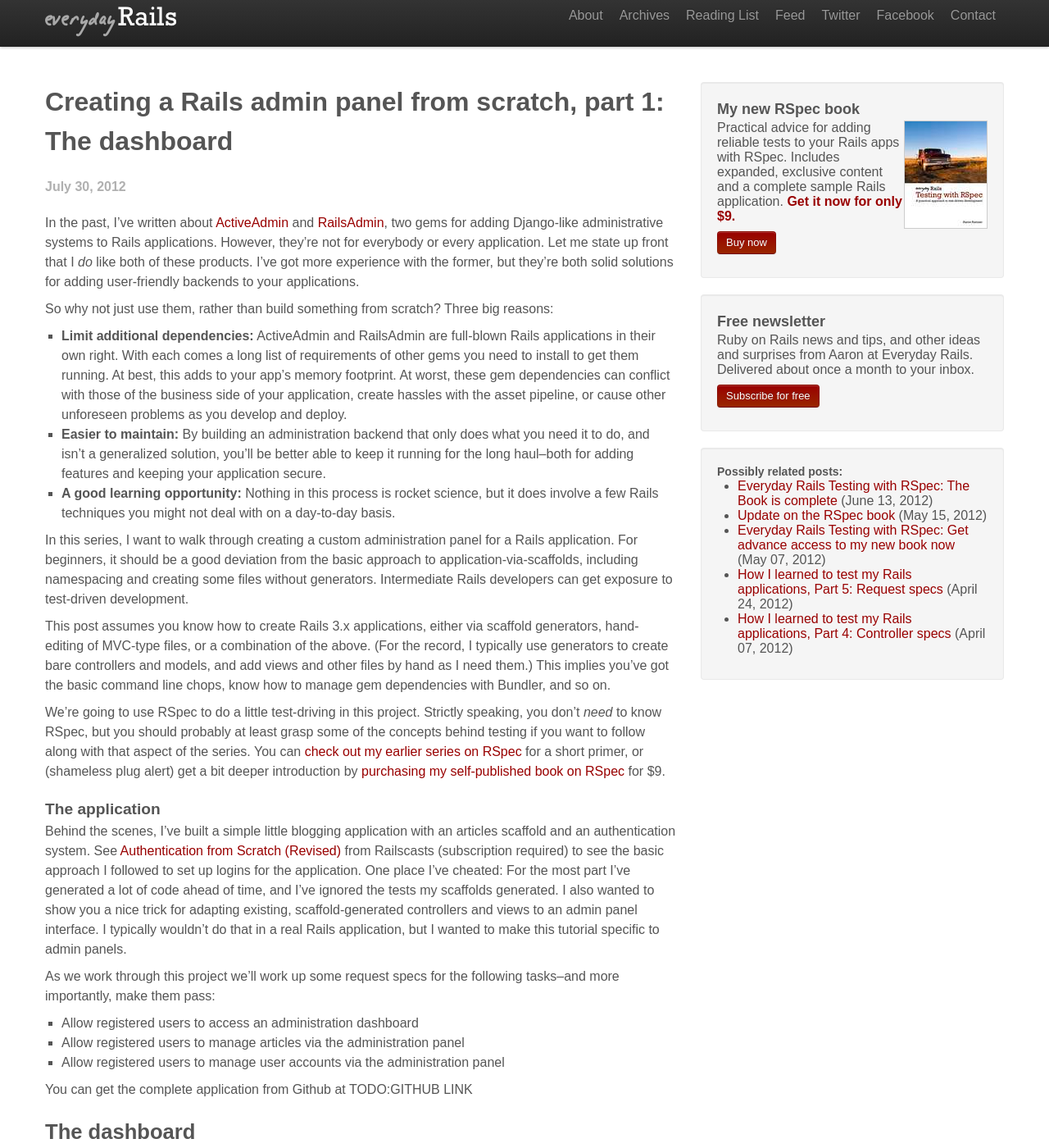
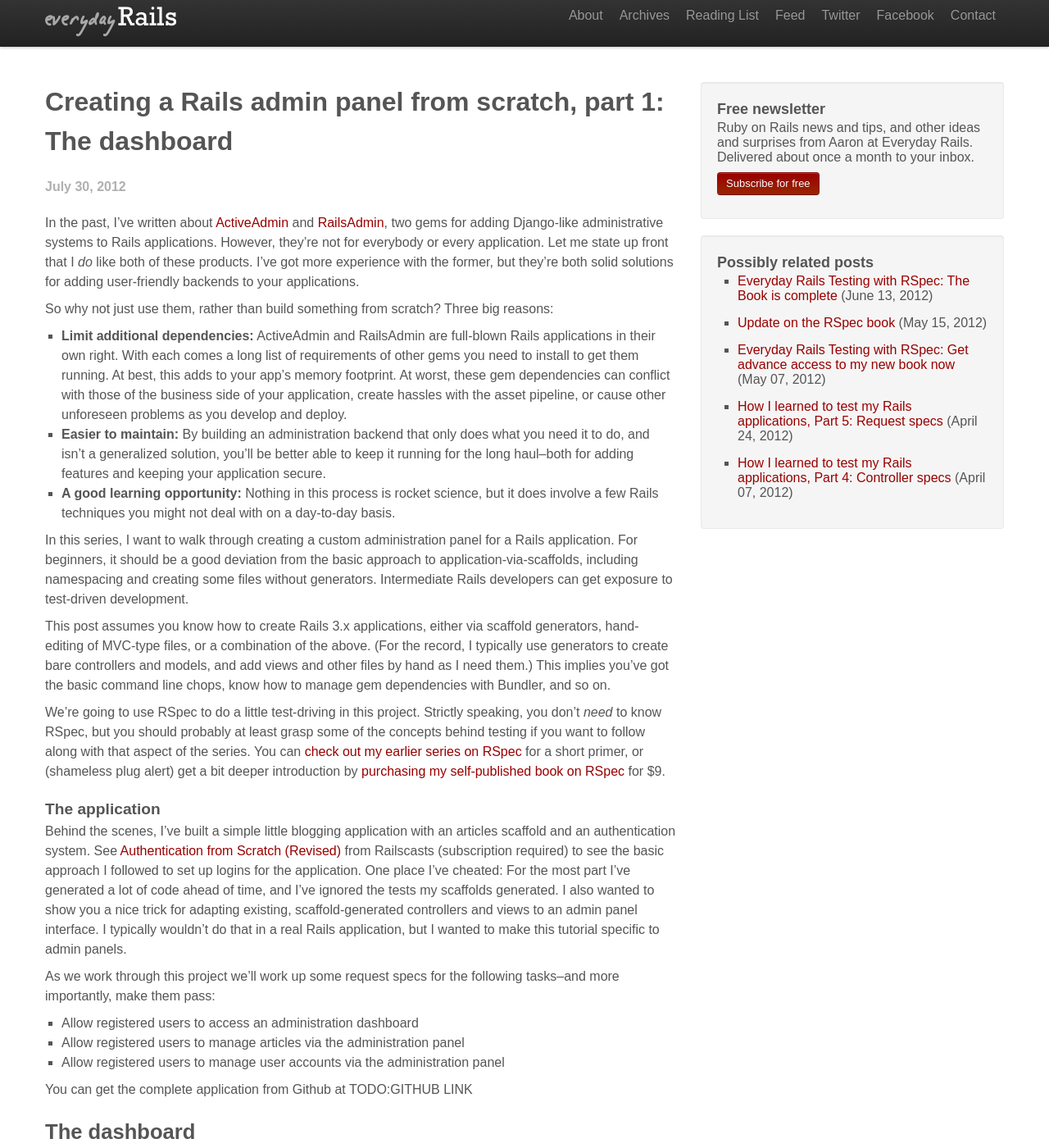
Before and after one commit to everydayrails/everyday-rails, a Jekyll site: the page built from _posts/2012-07-30-rails-admin-panel-from-scratch.markdown, in a window 1280 px wide and 1400 px high. Shown: the whole window at 82% size. Built offline with Jekyll 4.4.1, drawn with Linux system fonts in a browser that asks for light colours; some web fonts are replaced; Markdown is read by kramdown in place of the engine named in the settings; comment, search, counter and statistics services are not loaded.

Commit message:
tweak sidebar

```diff
--- a/_includes/sidebar.html
+++ b/_includes/sidebar.html
@@ -1,5 +1,5 @@
 <div id="sidebar" class="span4">
-  <div class="well book">
+  <!-- <div class="well book">
     <h3>My new RSpec book</h3>
     <a href="http://leanpub.com/everydayrailsrspec"><img src="/images/rspec_book.jpg" alt=""></a>
     <p>
@@ -11,7 +11,7 @@
     <p>
       <a href="http://leanpub.com/everydayrailsrspec" class="btn btn-primary">Buy now</a>
     </p>
-  </div>
+  </div> -->
 
   <div class="well">
     <h3>Free newsletter</h3>
--- a/_layouts/post.html
+++ b/_layouts/post.html
@@ -47,7 +47,7 @@
     </div>
 
     <div id="sidebar" class="span4">
-      <div class="well book">
+      <!-- <div class="well book">
         <h3>My new RSpec book</h3>
         <a href="http://leanpub.com/everydayrailsrspec"><img src="/images/rspec_book.jpg" alt=""></a>
         <p>
@@ -59,7 +59,7 @@
         <p>
           <a href="http://leanpub.com/everydayrailsrspec" class="btn btn-primary">Buy now</a>
         </p>
-      </div>
+      </div> -->
 
       <div class="well">
         <h3>Free newsletter</h3>
@@ -75,7 +75,7 @@
       </div>
 
       <div class="well">
-        <h4>Possibly related posts:</h4>
+        <h3>Possibly related posts</h3>
         <ul>
         {% for post in site.related_posts limit:5 %}
           <li><a href="{{post.url}}">{{ post.title }}</a> ({{ post.date | date: "%B %d, %Y"  }})</li>
--- a/css/site.css
+++ b/css/site.css
@@ -64,6 +64,11 @@
 	margin-left: 20px;
 }
 
+.well ul li {
+	list-style-type: square;
+	margin-bottom: 15px;
+}
+
 .content_img {
 	float: right;
 	border: 1px solid #ccc;
```
